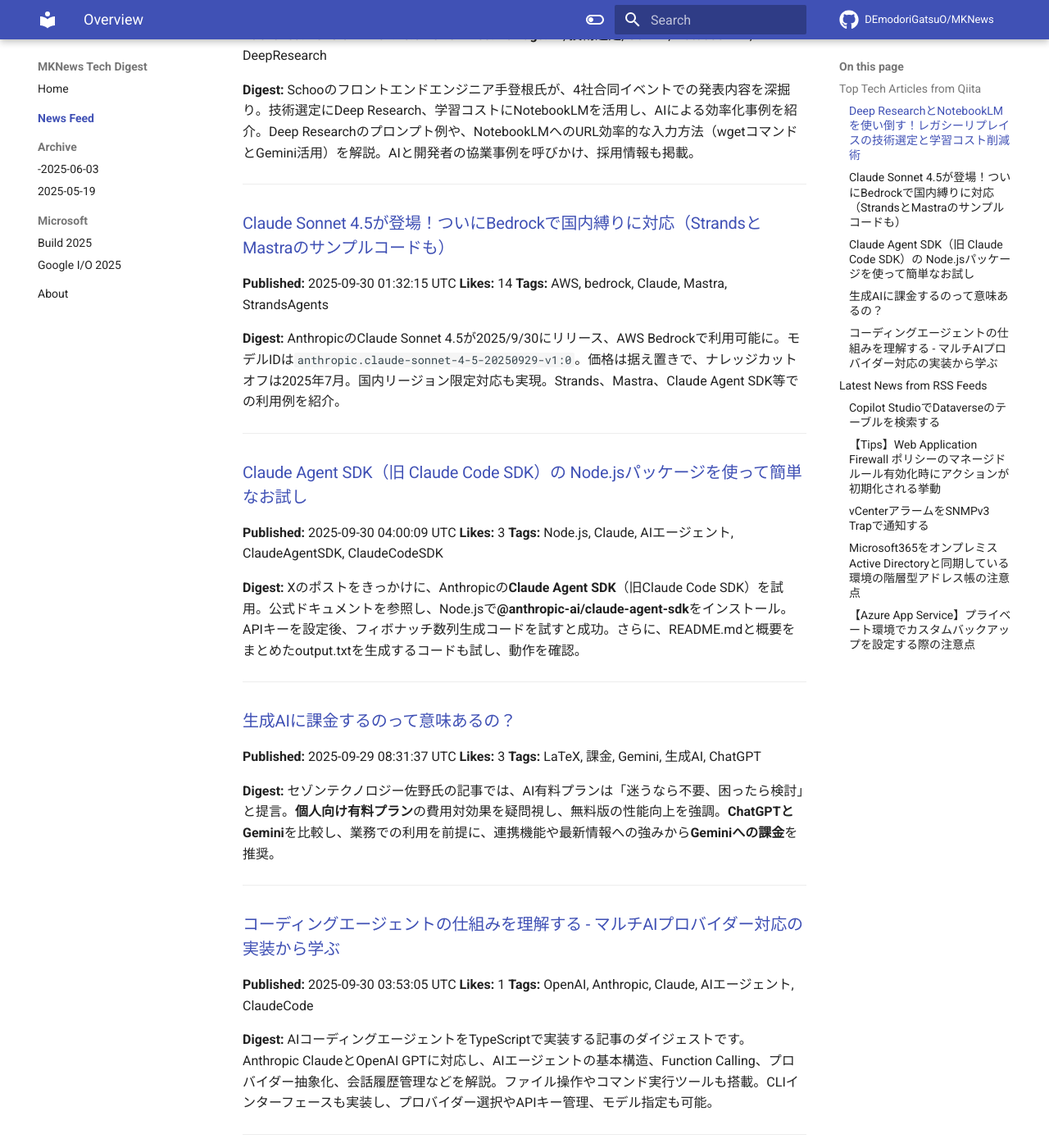
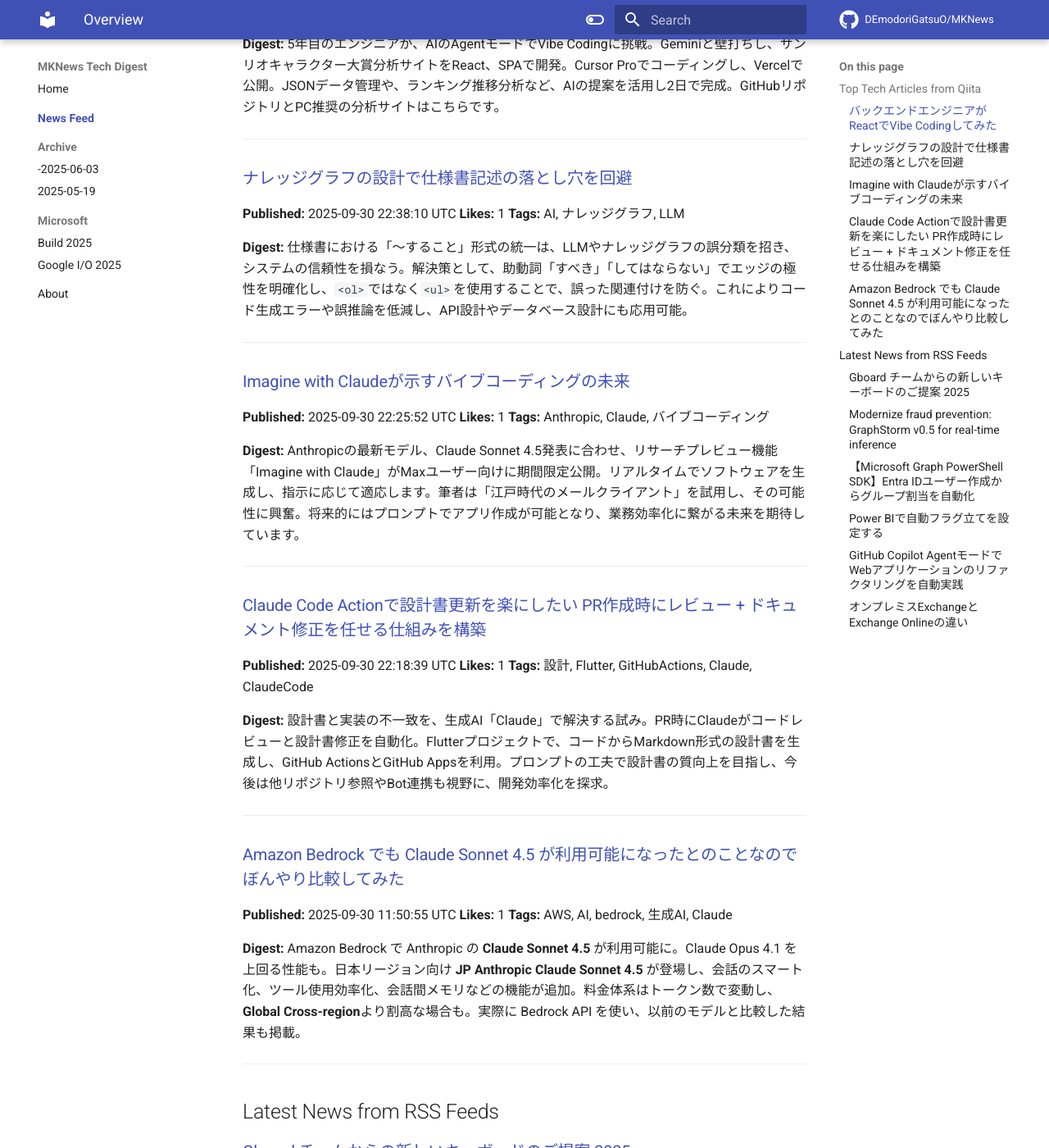
Before and after one commit to DEmodoriGatsuO/MKNews, an MkDocs documentation site: the page built from docs/news/index.md, in a window 1280 px wide and 1400 px high, scrolled down 277 px. Shown: the whole window at 82% size. Built offline with MkDocs 1.6.1 and Material for MkDocs 9.7.7, drawn with Linux system fonts in a browser that asks for light colours; comment, search, counter and statistics services are not loaded; some of the changed text lies outside the part shown.

Commit message:
Automated AI Tech Digest - 2025-10-01

```diff
--- a/docs/news/index.md
+++ b/docs/news/index.md
@@ -1,108 +1,118 @@
-# AI Tech Trends Digest (2025-09-30)
+# AI Tech Trends Digest (2025-10-01)
 
 
 ## Top Tech Articles from Qiita
 
 
-### [Deep ResearchとNotebookLMを使い倒す！レガシーリプレイスの技術選定と学習コスト削減術](https://qiita.com/schoo_tetone/items/49564cedd8d2976e2a48)
-**Published:** 2025-09-29 07:28:09 UTC
-**Likes:** 15
-**Tags:** AI, 技術選定, Gemini, NotebookLM, DeepResearch
+### [バックエンドエンジニアがReactでVibe Codingしてみた](https://qiita.com/shin-gee/items/3aafe4f007c639ee3a34)
+**Published:** 2025-09-30 08:53:27 UTC
+**Likes:** 2
+**Tags:** React, cursor, Gemini, Vercel, VibeCoding
 
 **Digest:**
-Schooのフロントエンドエンジニア手登根氏が、4社合同イベントでの発表内容を深掘り。技術選定にDeep Research、学習コストにNotebookLMを活用し、AIによる効率化事例を紹介。Deep Researchのプロンプト例や、NotebookLMへのURL効率的な入力方法（wgetコマンドとGemini活用）を解説。AIと開発者の協業事例を呼びかけ、採用情報も掲載。
+5年目のエンジニアが、AIのAgentモードでVibe Codingに挑戦。Geminiと壁打ちし、サンリオキャラクター大賞分析サイトをReact、SPAで開発。Cursor Proでコーディングし、Vercelで公開。JSONデータ管理や、ランキング推移分析など、AIの提案を活用し2日で完成。GitHubリポジトリとPC推奨の分析サイトはこちらです。
 
 ---
 
-### [Claude Sonnet 4.5が登場！ついにBedrockで国内縛りに対応（StrandsとMastraのサンプルコードも）](https://qiita.com/minorun365/items/47a47735829e7c302f70)
-**Published:** 2025-09-30 01:32:15 UTC
-**Likes:** 14
-**Tags:** AWS, bedrock, Claude, Mastra, StrandsAgents
+### [ナレッジグラフの設計で仕様書記述の落とし穴を回避](https://qiita.com/s-age/items/13e2c5d52cf08146b566)
+**Published:** 2025-09-30 22:38:10 UTC
+**Likes:** 1
+**Tags:** AI, ナレッジグラフ, LLM
 
 **Digest:**
-AnthropicのClaude Sonnet 4.5が2025/9/30にリリース、AWS Bedrockで利用可能に。モデルIDは`anthropic.claude-sonnet-4-5-20250929-v1:0`。価格は据え置きで、ナレッジカットオフは2025年7月。国内リージョン限定対応も実現。Strands、Mastra、Claude Agent SDK等での利用例を紹介。
+仕様書における「〜すること」形式の統一は、LLMやナレッジグラフの誤分類を招き、システムの信頼性を損なう。解決策として、助動詞「すべき」「してはならない」でエッジの極性を明確化し、`<ol>`ではなく`<ul>`を使用することで、誤った関連付けを防ぐ。これによりコード生成エラーや誤推論を低減し、API設計やデータベース設計にも応用可能。
 
 ---
 
-### [Claude Agent SDK（旧 Claude Code SDK）の Node.jsパッケージを使って簡単なお試し](https://qiita.com/youtoy/items/7291ffc5309dc7f55589)
-**Published:** 2025-09-30 04:00:09 UTC
-**Likes:** 3
-**Tags:** Node.js, Claude, AIエージェント, ClaudeAgentSDK, ClaudeCodeSDK
+### [Imagine with Claudeが示すバイブコーディングの未来](https://qiita.com/takaaki_yayoi/items/55b56923b109e854b595)
+**Published:** 2025-09-30 22:25:52 UTC
+**Likes:** 1
+**Tags:** Anthropic, Claude, バイブコーディング
 
 **Digest:**
-Xのポストをきっかけに、Anthropicの**Claude Agent SDK**（旧Claude Code SDK）を試用。公式ドキュメントを参照し、Node.jsで**@anthropic-ai/claude-agent-sdk**をインストール。APIキーを設定後、フィボナッチ数列生成コードを試すと成功。さらに、README.mdと概要をまとめたoutput.txtを生成するコードも試し、動作を確認。
+Anthropicの最新モデル、Claude Sonnet 4.5発表に合わせ、リサーチプレビュー機能「Imagine with Claude」がMaxユーザー向けに期間限定公開。リアルタイムでソフトウェアを生成し、指示に応じて適応します。筆者は「江戸時代のメールクライアント」を試用し、その可能性に興奮。将来的にはプロンプトでアプリ作成が可能となり、業務効率化に繋がる未来を期待しています。
 
 ---
 
-### [生成AIに課金するのって意味あるの？](https://qiita.com/kosei_sano/items/71ee9dec4e3d02fdb494)
-**Published:** 2025-09-29 08:31:37 UTC
-**Likes:** 3
-**Tags:** LaTeX, 課金, Gemini, 生成AI, ChatGPT
+### [Claude Code Actionで設計書更新を楽にしたい PR作成時にレビュー + ドキュメント修正を任せる仕組みを構築](https://qiita.com/eno49conan/items/448a48c6fb014e9f586f)
+**Published:** 2025-09-30 22:18:39 UTC
+**Likes:** 1
+**Tags:** 設計, Flutter, GitHubActions, Claude, ClaudeCode
 
 **Digest:**
-セゾンテクノロジー佐野氏の記事では、AI有料プランは「迷うなら不要、困ったら検討」と提言。**個人向け有料プラン**の費用対効果を疑問視し、無料版の性能向上を強調。**ChatGPTとGemini**を比較し、業務での利用を前提に、連携機能や最新情報への強みから**Geminiへの課金**を推奨。
+設計書と実装の不一致を、生成AI「Claude」で解決する試み。PR時にClaudeがコードレビューと設計書修正を自動化。Flutterプロジェクトで、コードからMarkdown形式の設計書を生成し、GitHub ActionsとGitHub Appsを利用。プロンプトの工夫で設計書の質向上を目指し、今後は他リポジトリ参照やBot連携も視野に、開発効率化を探求。
 
 ---
 
-### [コーディングエージェントの仕組みを理解する - マルチAIプロバイダー対応の実装から学ぶ](https://qiita.com/nogataka/items/016cdaa94923dbec2ec5)
-**Published:** 2025-09-30 03:53:05 UTC
+### [Amazon Bedrock でも Claude Sonnet 4.5 が利用可能になったとのことなのでぼんやり比較してみた](https://qiita.com/leomarokun/items/c887dc69b03a79200557)
+**Published:** 2025-09-30 11:50:55 UTC
 **Likes:** 1
-**Tags:** OpenAI, Anthropic, Claude, AIエージェント, ClaudeCode
+**Tags:** AWS, AI, bedrock, 生成AI, Claude
 
 **Digest:**
-AIコーディングエージェントをTypeScriptで実装する記事のダイジェストです。Anthropic ClaudeとOpenAI GPTに対応し、AIエージェントの基本構造、Function Calling、プロバイダー抽象化、会話履歴管理などを解説。ファイル操作やコマンド実行ツールも搭載。CLIインターフェースも実装し、プロバイダー選択やAPIキー管理、モデル指定も可能。
+Amazon Bedrock で Anthropic の **Claude Sonnet 4.5** が利用可能に。Claude Opus 4.1 を上回る性能も。日本リージョン向け **JP Anthropic Claude Sonnet 4.5** が登場し、会話のスマート化、ツール使用効率化、会話間メモリなどの機能が追加。料金体系はトークン数で変動し、**Global Cross-region**より割高な場合も。実際に Bedrock API を使い、以前のモデルと比較した結果も掲載。
 
 ---
 
 ## Latest News from RSS Feeds
 
 
-### [Copilot StudioでDataverseのテーブルを検索する](https://blog.jbs.co.jp/entry/2025/09/30/144311)
-**Source:** JBS Blog
-**Published:** 2025-09-30 05:43:11 UTC
-**Tags:** Microsoft Copilot Studio, Microsoft 365 Copilot, Dataverse
+### [Gboard チームからの新しいキーボードのご提案 2025](https://blog.google/intl/ja-jp/products/android-chrome-play/gboard-2025/)
+**Source:** Google Japan Blog
+**Published:** 2025-10-01 10:01:00 UTC
+**Tags:** Android
 
 **Digest:**
-Copilot Studioでエージェント作成時、Dataverseテーブルをナレッジとして設定し、検索精度を向上させる方法を解説。Dataverseをナレッジに追加し、検索精度を確認。検索インデックスや簡易検索ビューの設定が重要。検索精度向上のため、Dataverse検索を構成し、管理する必要がある。
+GoogleのGboardチームが、第14世代の新提案を発表。洗練されたデザインと最新UI、スムーズな文字入力、そして斬新なアイデアが特徴です。より使いやすく進化したGboardに期待が高まります。
 
 ---
 
-### [【Tips】Web Application Firewall ポリシーのマネージドルール有効化時にアクションが初期化される挙動](https://blog.jbs.co.jp/entry/2025/09/30/130422)
-**Source:** JBS Blog
-**Published:** 2025-09-30 04:04:22 UTC
-**Tags:** Azure, Network, Web Application Firewall ポリシー, WAF, Microsoft
+### [Modernize fraud prevention: GraphStorm v0.5 for real-time inference](https://aws.amazon.com/blogs/machine-learning/modernize-fraud-prevention-graphstorm-v0-5-for-real-time-inference/)
+**Source:** AWS ML Blog
+**Published:** 2025-09-30 20:29:46 UTC
+**Tags:** Advanced (300), Amazon Neptune, Amazon SageMaker AI, Expert (400), Financial Services, Technical How-to
 
 **Digest:**
-Azure WAF ポリシーで、マネージドルール有効化時にアクションが初期化される現象について解説します。この初期化は、WAFの運用において重要なポイントとなります。
+2024年、米国の消費者詐欺被害は25%増の125億ドルに。GraphStorm v0.5で、GNNを用いたリアルタイム不正検知を実現。GraphStormは、複雑化する詐欺に対応するため、関係性を分析。データセットをNeptuneに読み込み、GNNを訓練し、SageMaker AIでリアルタイムエンドポイントをデプロイ。シンプルなコマンドで、運用効率の良いGNNソリューション構築が可能。
 
 ---
 
-### [vCenterアラームをSNMPv3 Trapで通知する](https://blog.jbs.co.jp/entry/2025/09/30/105853)
+### [【Microsoft Graph PowerShell SDK】Entra IDユーザー作成からグループ割当を自動化](https://blog.jbs.co.jp/entry/2025/10/01/142209)
 **Source:** JBS Blog
-**Published:** 2025-09-30 01:58:53 UTC
-**Tags:** VMware, vCenter Server, SNMPv3
+**Published:** 2025-10-01 05:22:09 UTC
+**Tags:** Microsoft Graph, Microsoft EntraID, PowerShell
 
 **Digest:**
-VMware vCenterアラームをSNMPv3 Trapで通知する設定手順を解説します。SNMPv3認証設定、Trap宛先設定、アラーム定義設定を通じて、vCenterからのシステムイベントを監視システムへ連携可能にします。これにより、より高度な監視体制を構築し、インフラ管理の効率化を実現します。
+Entra IDの効率的な運用には、大量のユーザー作成とグループ管理が重要です。この記事では、Microsoft Graph PowerShell SDKを用いて、CSVファイルからEntra IDユーザーを任意のグループに一括作成する方法を紹介します。Graphモジュールを導入し、ユーザーとグループを作成、そしてユーザーをグループに追加する手順を解説しています。
 
 ---
 
-### [Microsoft365をオンプレミスActive Directoryと同期している環境の階層型アドレス帳の注意点](https://blog.jbs.co.jp/entry/2025/09/30/093053)
+### [Power BIで自動フラグ立てを設定する](https://blog.jbs.co.jp/entry/2025/10/01/105035)
 **Source:** JBS Blog
-**Published:** 2025-09-30 00:30:53 UTC
+**Published:** 2025-10-01 01:50:35 UTC
+**Tags:** Power BI Desktop, Power BI, Power Platform, 初心者向け
+
+**Digest:**
+Power BIでデータ分析効率UP！ 複数のクエリで取得したデータの完全一致に基づき、自動フラグを立てる方法を解説します。Power BIの機能を活用し、データの整合性を保ちながら、分析作業を大幅に効率化する具体的な手順をご紹介します。
+
+---
+
+### [GitHub Copilot AgentモードでWebアプリケーションのリファクタリングを自動実践](https://blog.jbs.co.jp/entry/2025/10/01/092223)
+**Source:** JBS Blog
+**Published:** 2025-10-01 00:22:23 UTC
+**Tags:** VS Code, Copilot, GitHub, GitHub Copilot
+
+**Digest:**
+GitHub Copilotが進化し、VS Code 1.101でAgentモードが大幅強化。複数ファイル編集やリファクタリングを自動化し、開発効率を向上させます。プロジェクト全体を俯瞰し、保守しやすいコード構造を目指す革新的な機能で、開発現場に新たな風を吹き込みます。
+
+---
+
+### [オンプレミスExchangeとExchange Onlineの違い](https://blog.jbs.co.jp/entry/2025/09/30/170410)
+**Source:** JBS Blog
+**Published:** 2025-09-30 08:04:10 UTC
 **Tags:** Microsoft 365, Active Directory, Exchange, Exchange Online
 
 **Digest:**
-Exchange Onlineで階層型アドレス帳を利用する際、オンプレミスActive Directory（オンプレAD）と同期している環境では、設定はExchange Online側ではなく、オンプレAD側で行う必要があります。本記事では、その際の必要属性値や注意点について解説。オンプレADとExchange Online環境で階層型アドレス帳を有効にするための手順を説明しています。
+Exchangeの利用で、オンプレミス版とExchange Online（クラウド）のどちらを選ぶか迷う場合、両者の違いを理解することが重要です。Exchange Onlineは手軽に利用開始できますが、容量や機能に制限があります。一方、オンプレミス版は自由度が高いですが、初期設定や運用に手間がかかります。
 
 ---
-
-### [【Azure App Service】プライベート環境でカスタムバックアップを設定する際の注意点](https://blog.jbs.co.jp/entry/2025/09/29/160348)
-**Source:** JBS Blog
-**Published:** 2025-09-29 07:03:48 UTC
-**Tags:** Azure, App Service, プライベートエンドポイント, 仮想ネットワーク統合
-
-**Digest:**
-Azure App Service等、Azure PaaSでプライベートエンドポイント設定時、パブリックアクセス無効化はセキュリティを高めます。しかし、カスタムバックアップ設定に注意が必要で、考慮不足だとバックアップ取得が失敗する可能性も。この記事では、プライベート環境のAzure App Serviceにおけるバックアップ設定の注意点について解説します。
-
----
```
